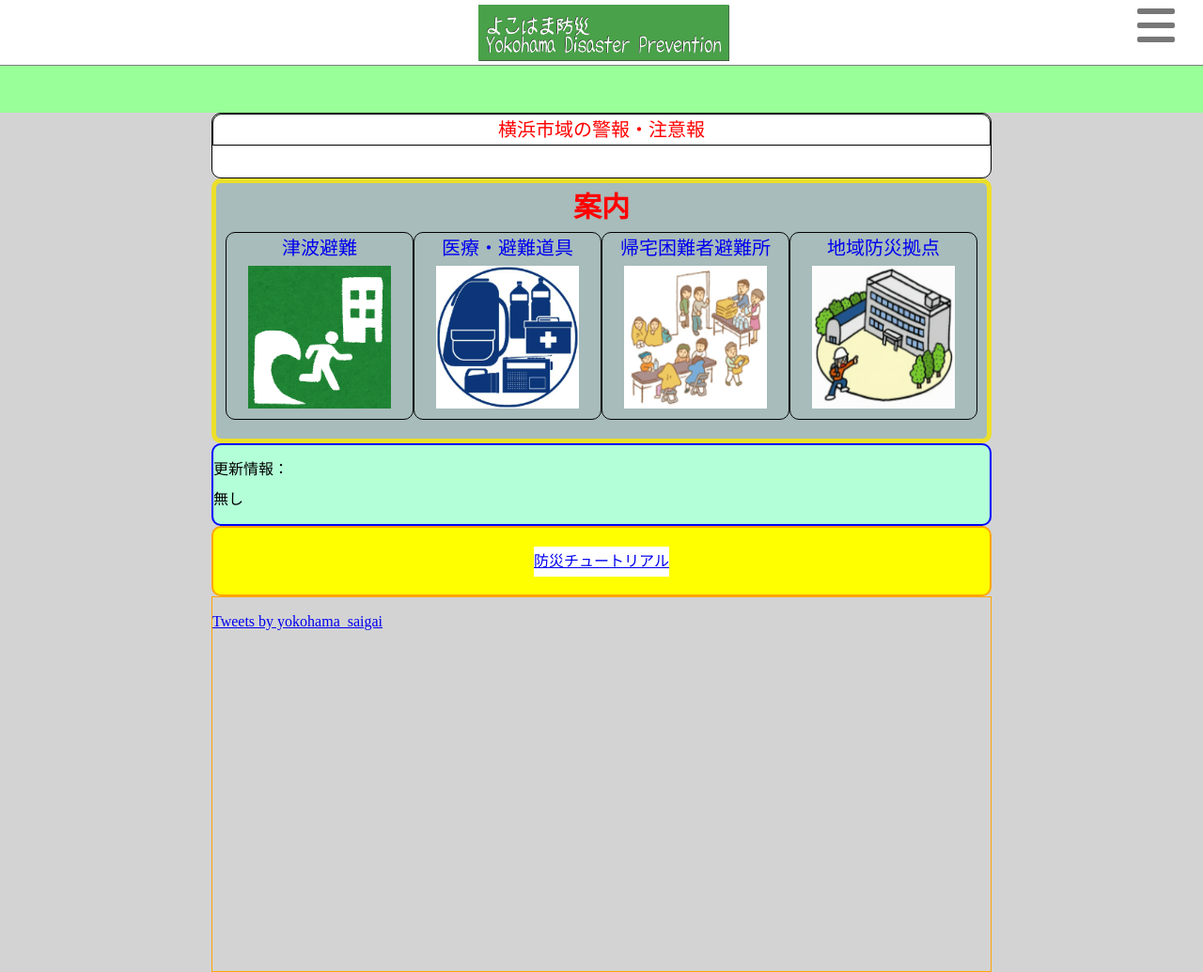
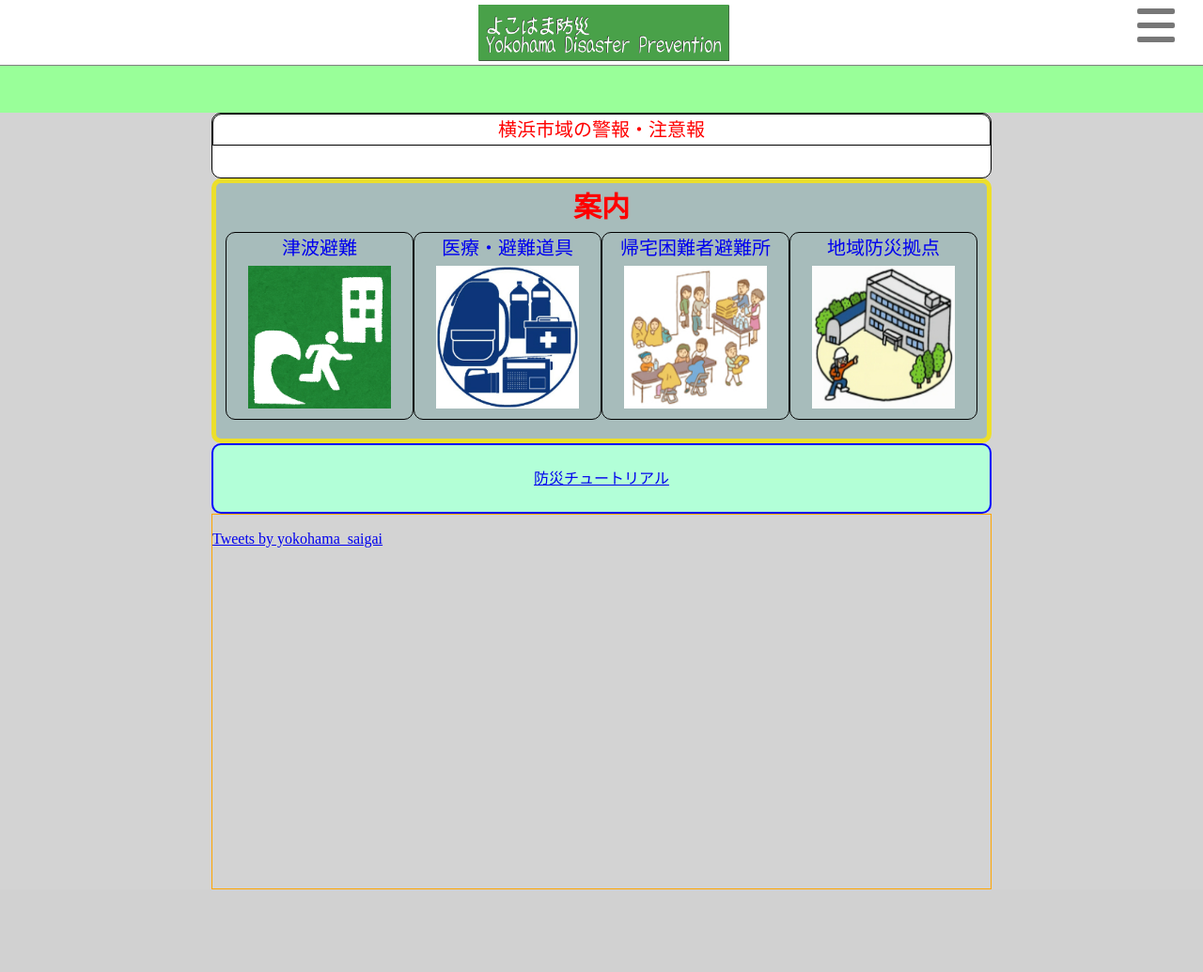
Before and after one commit to blackcatyamato/yokohama, a PHP site: page / in a window 1280 px wide. Shown: the whole page at 94% size. After the commit the page ends 947 px from the top, so only its background shows below. Run offline with PHP 8.4, Linux system fonts and the light colour scheme; data that the repository does not hold is empty; some libraries are stand-ins or nearby versions.

Commit message:
新ぱわぽ&ほか調整

```diff
--- a/content/css/style.css
+++ b/content/css/style.css
@@ -204,21 +204,21 @@ div[class^="box"]{
 /*----------------------------------------
 お知らせＢＯＸ
 ----------------------------------------*/
-.box_info{
+/*.box_info{
 	width:100%;
 	background:#B2FFD8;
 	border:2px solid blue;
 	padding:10px 0 10px 0;
 	border-radius:10px;
-}
+}*/
 /*----------------------------------------
 防災チュートリアルリンク
 ----------------------------------------*/
 .box_tutorial{
 	width:100%;
 	height:75px;
-	background:yellow;
-	border:2px solid orange;
+	background:#B2FFD8;
+	border:2px solid blue;
 	padding:0;
 	border-radius:10px;
 }
@@ -228,9 +228,6 @@ div[class^="box"]{
 	display:flex;
 	justify-content:center;
 	align-items:center;
-}
-.box_tutorial span{
-	background:white;
 }
 /*----------------------------------------
 twitterＢＯＸ
--- a/index.php
+++ b/index.php
@@ -174,16 +174,9 @@
 						</ul>
 					</div>
 
-					<div class="box_info">
-						<p>
-							更新情報：<br>
-							無し
-						</p>
-					</div>
-
 					<div class="box_tutorial">
 							<a href="<?=$path?>dptutorial.php">
-								<span>防災チュートリアル</span>
+								防災チュートリアル
 							</a>
 					</div>
 
```
Also changed, not shown: 1 other file.
